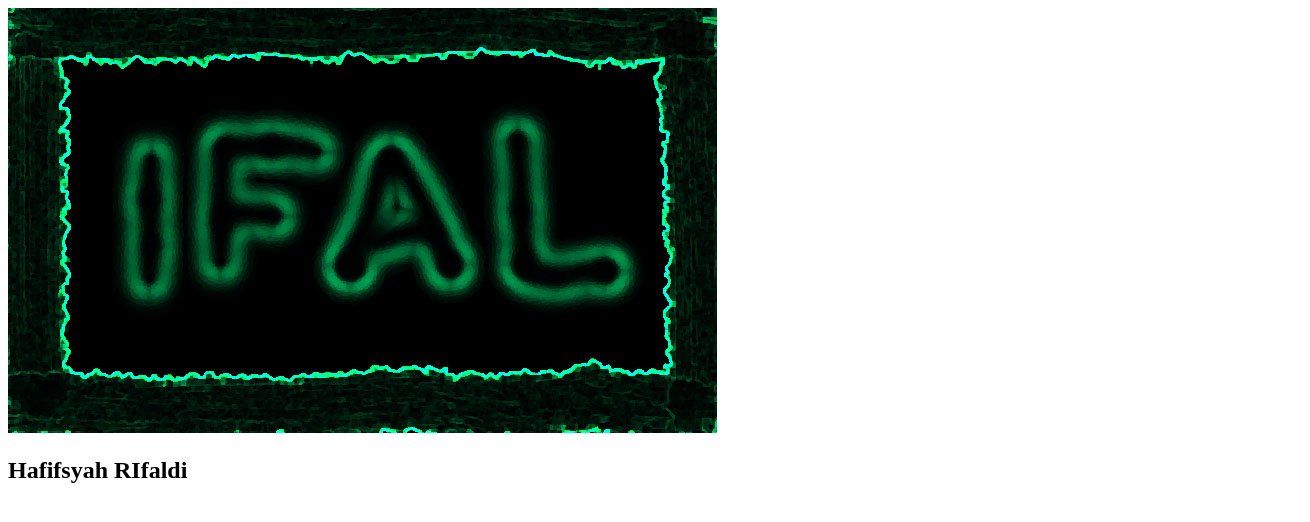
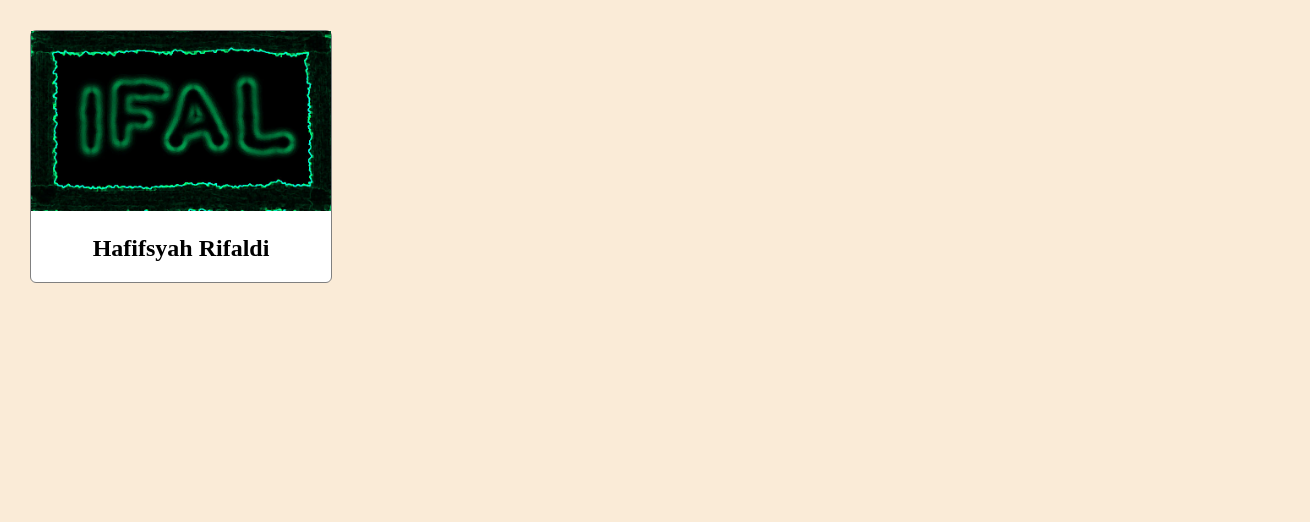
Before and after one commit to hafifsyah-rifaldi/my-repo-from-remote, a plain HTML site: page index.html in a window 1280 px wide. Shown: the whole page, 1310 px wide, since content can reach past the window. Drawn offline with Linux system fonts and the light colour scheme.

Commit message:
Added initial style.css to style the profile

```diff
--- a/index.html
+++ b/index.html
@@ -1,10 +1,11 @@
 <!DOCTYPE html>
+<link rel="stylesheet" href="style.css"
 <html>
     <head>
         <body>
-            <div>
-                <img src="images/fal.jpg" alt="profile image" />
-                <h2 id="profile-name">Hafifsyah RIfaldi</h2>
+            <div id="profile-container">
+                <img id="profile-image" src="images/fal.jpg" alt="profile image" />
+                <h2 id="profile-name">Hafifsyah Rifaldi</h2>
             </div>
         </body>
     </head>
--- /dev/null
+++ b/style.css
@@ -0,0 +1,21 @@
+body {
+    width: 100%;
+    margin: 30px;
+    background-color: antiquewhite;
+}
+
+#profile-container{
+    max-width: 300px;
+    background: white;
+    border: 1px solid gray;
+    border-radius: 6px;
+}
+
+#profile-image{
+    width: 100%;
+    height: auto;
+}
+
+#profile-name{
+    text-align: center;
+}
```
